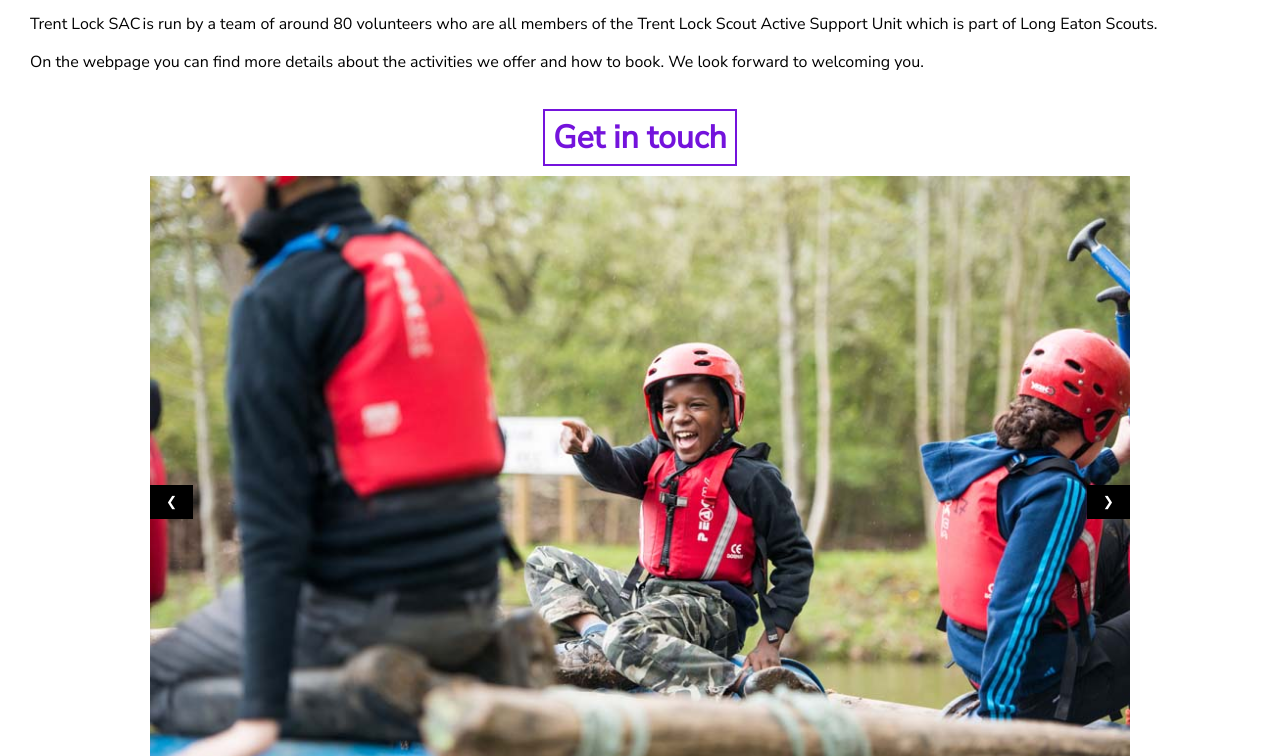
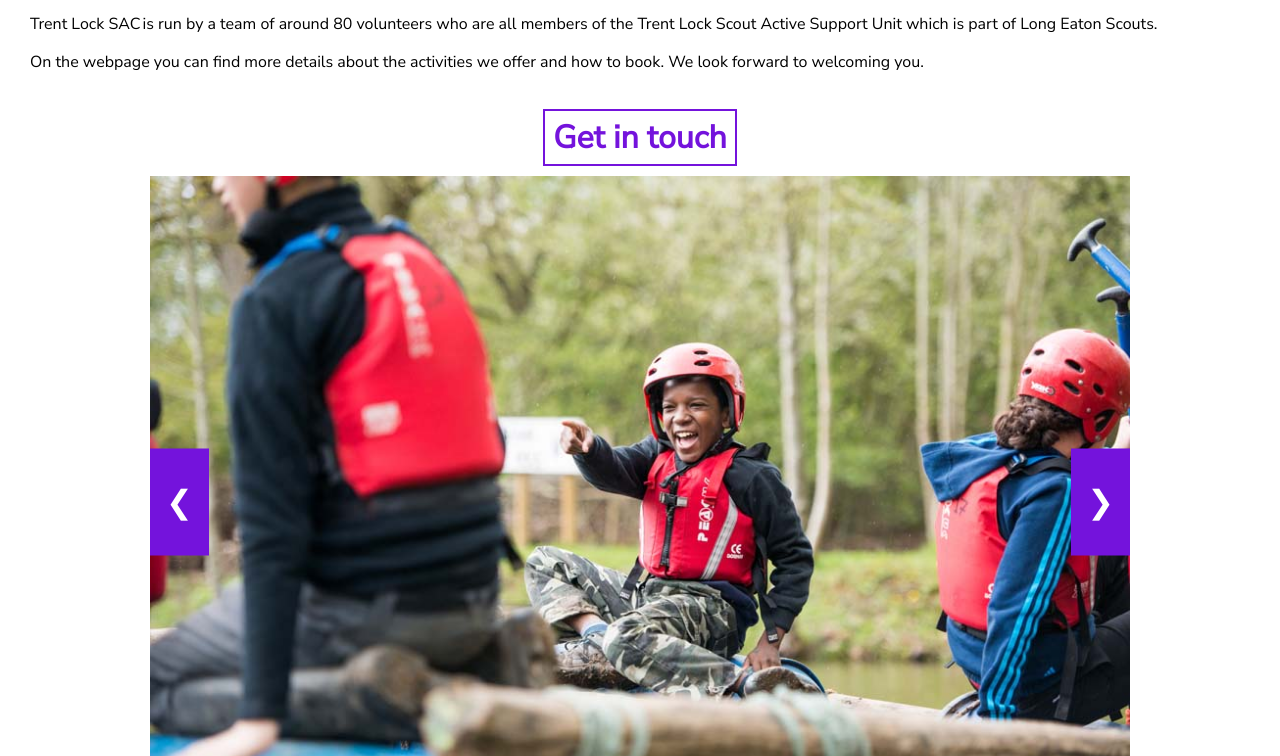
Before and after one commit to MickleByte/longEatonDistrictSite, a website: page trentlock/about.html in a window 1280 px wide. Shown: the part 443-1199 px from the top of the page. Drawn offline with Linux system fonts and the light colour scheme.

Commit message:
Update carousel style

```diff
--- a/CSS/carousel.css
+++ b/CSS/carousel.css
@@ -6,15 +6,16 @@
     user-select: none;
     border: none;
     display: inline-block;
-    padding: 8px 16px;
+    padding: 32px 16px;
     vertical-align: middle;
     overflow: hidden;
     text-decoration: none;
     text-align: center;
     cursor: pointer;
     white-space: nowrap;
-    background-color: var(--scoutBlack);
+    background-color: var(--scoutPurple);
     color: var(--scoutWhite);
+    font-size: xx-large;
 }
 
 .carouselBtn:hover {
```
